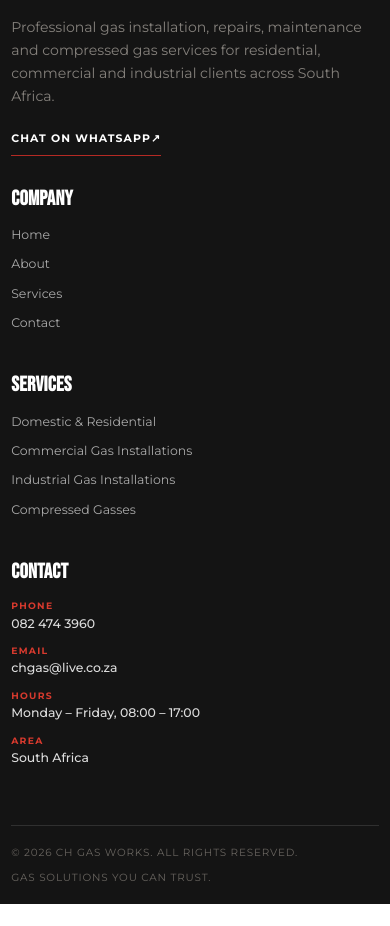
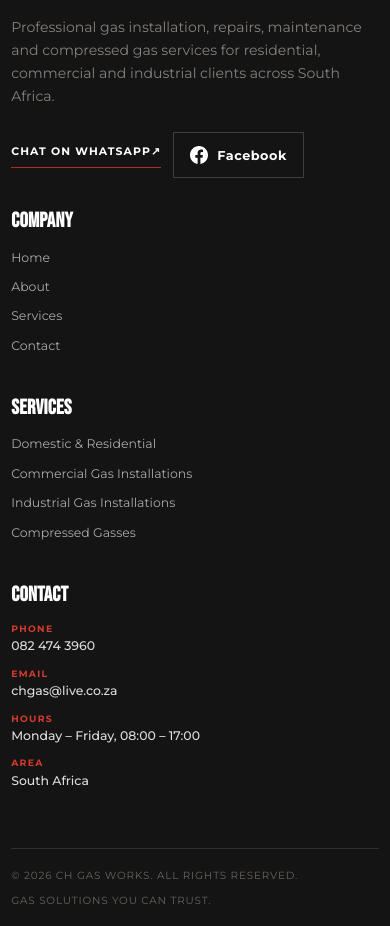
Before and after one commit to DevNestSA/CH-Gas-Works, a React (Vite) app: page / in a window 390 px wide. Shown: the part 7060-7986 px from the top of the page. Before the commit the page ends 7964 px from the top, so only its background shows below. Built offline with nearby package versions, Linux system fonts and the light colour scheme.

Commit message:
Add Facebook Button to Footer and cleanup
Added button to link to facebook page for client

Cleaned up the footer

```diff
--- a/src/components/Footer.tsx
+++ b/src/components/Footer.tsx
@@ -4,13 +4,106 @@ import { services } from '../data/services'
 import { Logo } from './Logo'
 
 export function Footer() {
-  return <footer className="site-footer">
-    <div className="container footer-grid">
-      <div className="footer-brand"><Logo variant="light" compact={false} /><p>Professional gas installation, repairs, maintenance and compressed gas services for residential, commercial and industrial clients across South Africa.</p><a className="footer-whatsapp" href={site.whatsappHref} target="_blank" rel="noreferrer">Chat on WhatsApp <span>↗</span></a></div>
-      <div><h2>Company</h2><ul>{navLinks.map(l => <li key={l.to}><Link to={l.to}>{l.label}</Link></li>)}</ul></div>
-      <div><h2>Services</h2><ul>{services.map(s => <li key={s.id}><Link to={`/services#${s.slug}`}>{s.title}</Link></li>)}</ul></div>
-      <div><h2>Contact</h2><ul className="footer-contact"><li><span>PHONE</span><a href={site.phoneHref}>{site.phoneDisplay}</a></li><li><span>EMAIL</span><a href={site.emailHref}>{site.email}</a></li><li><span>HOURS</span><strong>{site.hours}</strong></li><li><span>AREA</span><strong>South Africa</strong></li></ul></div>
-    </div>
-    <div className="container footer-bottom"><span>© {new Date().getFullYear()} CH Gas Works. All rights reserved.</span><span>Gas solutions you can trust.</span></div>
-  </footer>
+  return (
+    <footer className="site-footer">
+      <div className="container footer-grid">
+        <div className="footer-brand">
+          <Logo variant="light" compact={false} />
+
+          <p>
+            Professional gas installation, repairs, maintenance and compressed
+            gas services for residential, commercial and industrial clients
+            across South Africa.
+          </p>
+
+          <div className="footer-social">
+            <a
+              className="footer-whatsapp"
+              href={site.whatsappHref}
+              target="_blank"
+              rel="noreferrer"
+            >
+              Chat on WhatsApp <span>↗</span>
+            </a>
+
+            <a
+              className="footer-facebook"
+              href="https://www.facebook.com/profile.php?id=61593661547081"
+              target="_blank"
+              rel="noreferrer"
+              aria-label="Visit CH Gas Works on Facebook"
+              title="CH Gas Works on Facebook"
+            >
+              <svg
+                viewBox="0 0 24 24"
+                aria-hidden="true"
+                focusable="false"
+              >
+                <path
+                  fill="currentColor"
+                  d="M24 12.073C24 5.405 18.627 0 12 0S0 5.405 0 12.073C0 18.1 4.388 23.094 10.125 24v-8.437H7.078v-3.49h3.047V9.413c0-3.027 1.792-4.7 4.533-4.7 1.312 0 2.686.235 2.686.235v2.973h-1.514c-1.491 0-1.956.93-1.956 1.885v2.267h3.328l-.532 3.49h-2.796V24C19.612 23.094 24 18.1 24 12.073Z"
+                />
+              </svg>
+              <span>Facebook</span>
+            </a>
+          </div>
+        </div>
+
+        <div>
+          <h2>Company</h2>
+          <ul>
+            {navLinks.map(l => (
+              <li key={l.to}>
+                <Link to={l.to}>{l.label}</Link>
+              </li>
+            ))}
+          </ul>
+        </div>
+
+        <div>
+          <h2>Services</h2>
+          <ul>
+            {services.map(s => (
+              <li key={s.id}>
+                <Link to={`/services#${s.slug}`}>{s.title}</Link>
+              </li>
+            ))}
+          </ul>
+        </div>
+
+        <div>
+          <h2>Contact</h2>
+          <ul className="footer-contact">
+            <li>
+              <span>PHONE</span>
+              <a href={site.phoneHref}>{site.phoneDisplay}</a>
+            </li>
+
+            <li>
+              <span>EMAIL</span>
+              <a href={site.emailHref}>{site.email}</a>
+            </li>
+
+            <li>
+              <span>HOURS</span>
+              <strong>{site.hours}</strong>
+            </li>
+
+            <li>
+              <span>AREA</span>
+              <strong>South Africa</strong>
+            </li>
+          </ul>
+        </div>
+      </div>
+
+      <div className="container footer-bottom">
+        <span>
+          © {new Date().getFullYear()} CH Gas Works. All rights reserved.
+        </span>
+
+        <span>Gas solutions you can trust.</span>
+      </div>
+    </footer>
+  )
 }
--- a/src/styles/index.css
+++ b/src/styles/index.css
@@ -2404,3 +2404,48 @@ body {
     padding: 2rem 1.5rem;
   }
 }
+
+.footer-social {
+  display: flex;
+  align-items: center;
+  gap: 12px;
+  margin-top: 24px;
+}
+
+.footer-facebook {
+  display: inline-flex;
+  align-items: center;
+  justify-content: center;
+  gap: 9px;
+  min-height: 46px;
+  padding: 0 16px;
+  border: 1px solid rgba(255, 255, 255, 0.18);
+  color: #ffffff;
+  text-decoration: none;
+  font-size: 0.8rem;
+  font-weight: 700;
+  letter-spacing: 0.04em;
+  transition:
+    background-color 0.2s ease,
+    border-color 0.2s ease,
+    transform 0.2s ease;
+}
+
+.footer-facebook svg {
+  width: 18px;
+  height: 18px;
+  flex-shrink: 0;
+}
+
+.footer-facebook:hover {
+  background: #B52A24;
+  border-color: #B52A24;
+  color: #ffffff;
+  transform: translateY(-2px);
+}
+
+@media (max-width: 600px) {
+  .footer-social {
+    flex-wrap: wrap;
+  }
+}
```
